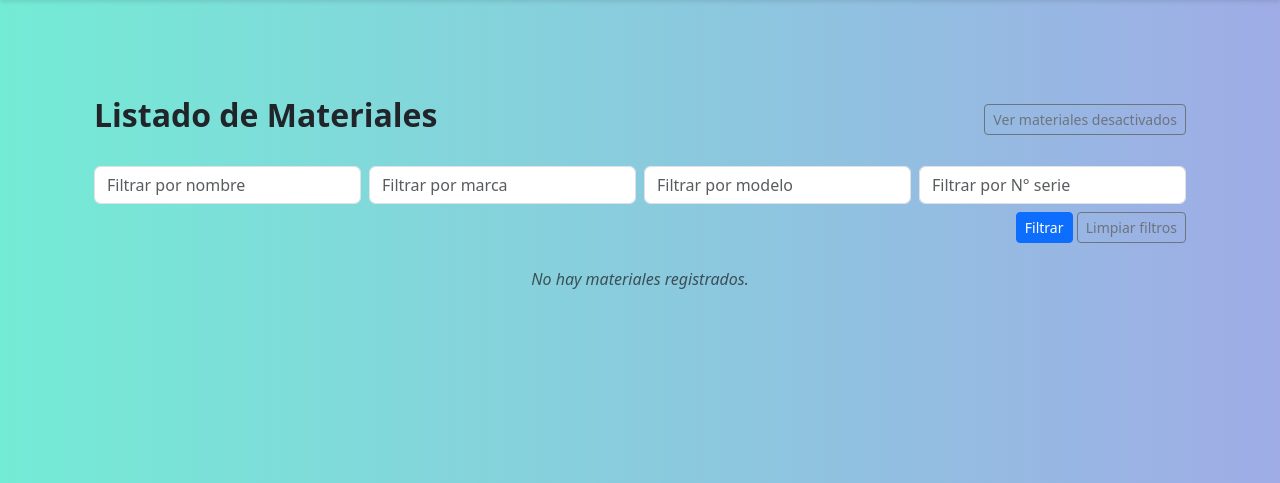
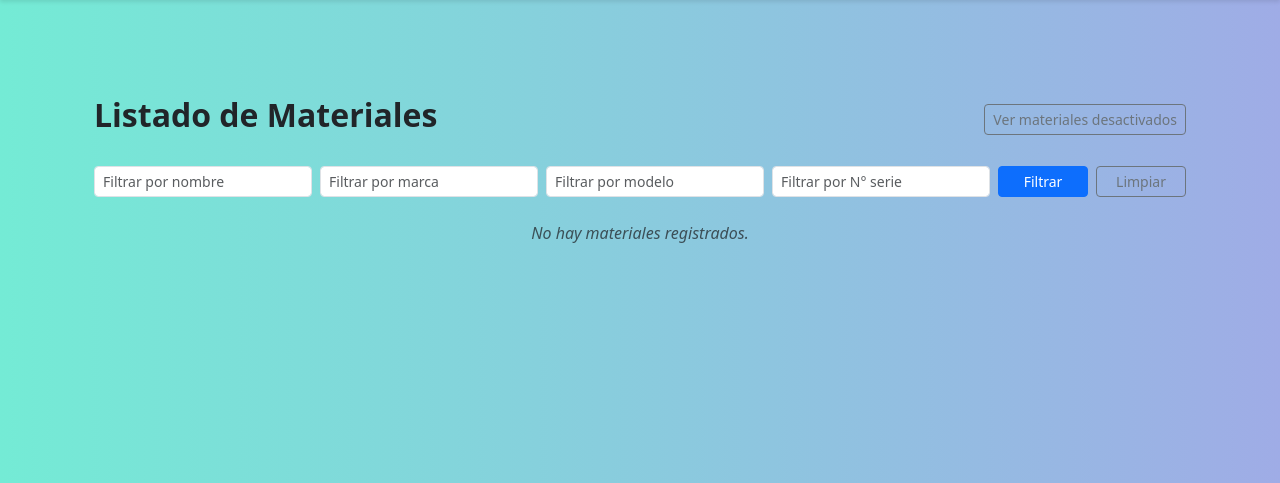
Before and after one commit to ConstanzaPavez/srvSIGEM, a Django app: page /panel_admin/materiales/ in a window 1280 px wide. Shown: the part 61-544 px from the top of the page. Run offline with Django 4.2, Linux system fonts and the light colour scheme; the visitor is signed in with stand-in values (Sample User, id 1); data that the repository does not hold is empty; parts of the project's set-up code (start-up, migrations or seed data) failed here and were passed over; some libraries are stand-ins or nearby versions.

Commit message:
filtros en materiales desactivados

```diff
--- a/appSIGEM/templates/paginas/crud_material/listar_materiales_admin.html
+++ b/appSIGEM/templates/paginas/crud_material/listar_materiales_admin.html
@@ -9,25 +9,22 @@
     </a>
   </div>
 
-  <form method="get" class="mb-4 row g-2 align-items-center">
-    <div class="col-md-3">
-      <input type="text" name="q_nombre" class="form-control" placeholder="Filtrar por nombre" value="{{ q_nombre }}">
-    </div>
-    <div class="col-md-3">
-      <input type="text" name="q_marca" class="form-control" placeholder="Filtrar por marca" value="{{ q_marca }}">
-    </div>
-    <div class="col-md-3">
-      <input type="text" name="q_modelo" class="form-control" placeholder="Filtrar por modelo" value="{{ q_modelo }}">
-    </div>
-    <div class="col-md-3">
-      <input type="text" name="q_serie" class="form-control" placeholder="Filtrar por N° serie" value="{{ q_serie }}">
-    </div>
+  <form method="get" class="mb-4 d-flex align-items-center gap-2 w-100" style="flex-wrap: nowrap; overflow-x: auto;">
+    <input type="text" name="q_nombre" class="form-control form-control-sm flex-grow-1" placeholder="Filtrar por nombre" value="{{ q_nombre }}" style="min-width: 150px; max-width: 250px;">
 
-    <div class="col-12 text-end mt-2">
-      <button type="submit" class="btn btn-primary btn-sm">Filtrar</button>
-      <a href="{% url 'admin_listar_materiales' %}" class="btn btn-outline-secondary btn-sm">Limpiar filtros</a>
-    </div>
+    <input type="text" name="q_marca" class="form-control form-control-sm flex-grow-1" placeholder="Filtrar por marca" value="{{ q_marca }}" style="min-width: 150px; max-width: 250px;">
+
+    <input type="text" name="q_modelo" class="form-control form-control-sm flex-grow-1" placeholder="Filtrar por modelo" value="{{ q_modelo }}" style="min-width: 150px; max-width: 250px;">
+
+    <input type="text" name="q_serie" class="form-control form-control-sm flex-grow-1" placeholder="Filtrar por N° serie" value="{{ q_serie }}" style="min-width: 150px; max-width: 250px;">
+
+    <button type="submit" class="btn btn-primary btn-sm" style="min-width: 90px;">Filtrar</button>
+
+    <a href="{% url 'admin_listar_materiales' %}" class="btn btn-outline-secondary btn-sm" style="min-width: 90px;">Limpiar</a>
   </form>
+
+
+
 
   {% if materiales %}
     <div class="list-group shadow-sm">
--- a/appSIGEM/views.py
+++ b/appSIGEM/views.py
@@ -1484,8 +1484,30 @@ def admin_eliminar_material(request, pk):
 
 @login_required
 def admin_listar_materiales_inactivos(request):
+    q_nombre = request.GET.get('q_nombre', '').strip()
+    q_marca = request.GET.get('q_marca', '').strip()
+    q_modelo = request.GET.get('q_modelo', '').strip()
+    q_serie = request.GET.get('q_serie', '').strip()
+
     materiales = Material.objects.filter(activo=False)
-    return render(request, 'paginas/crud_material/materiales_inactivos.html', {'materiales': materiales})
+
+    if q_nombre:
+        materiales = materiales.filter(nom_material__icontains=q_nombre)
+    if q_marca:
+        materiales = materiales.filter(marca__nom_marca__icontains=q_marca)
+    if q_modelo:
+        materiales = materiales.filter(modelo_material__icontains=q_modelo)
+    if q_serie:
+        materiales = materiales.filter(codigo_barra__icontains=q_serie)
+
+    context = {
+        'materiales': materiales,
+        'q_nombre': q_nombre,
+        'q_marca': q_marca,
+        'q_modelo': q_modelo,
+        'q_serie': q_serie,
+    }
+    return render(request, 'paginas/crud_material/materiales_inactivos.html', context)
 
 
 @login_required
```
Also changed, not shown: appSIGEM/templates/paginas/crud_material/materiales_inactivos.html (+11 -0 lines).
